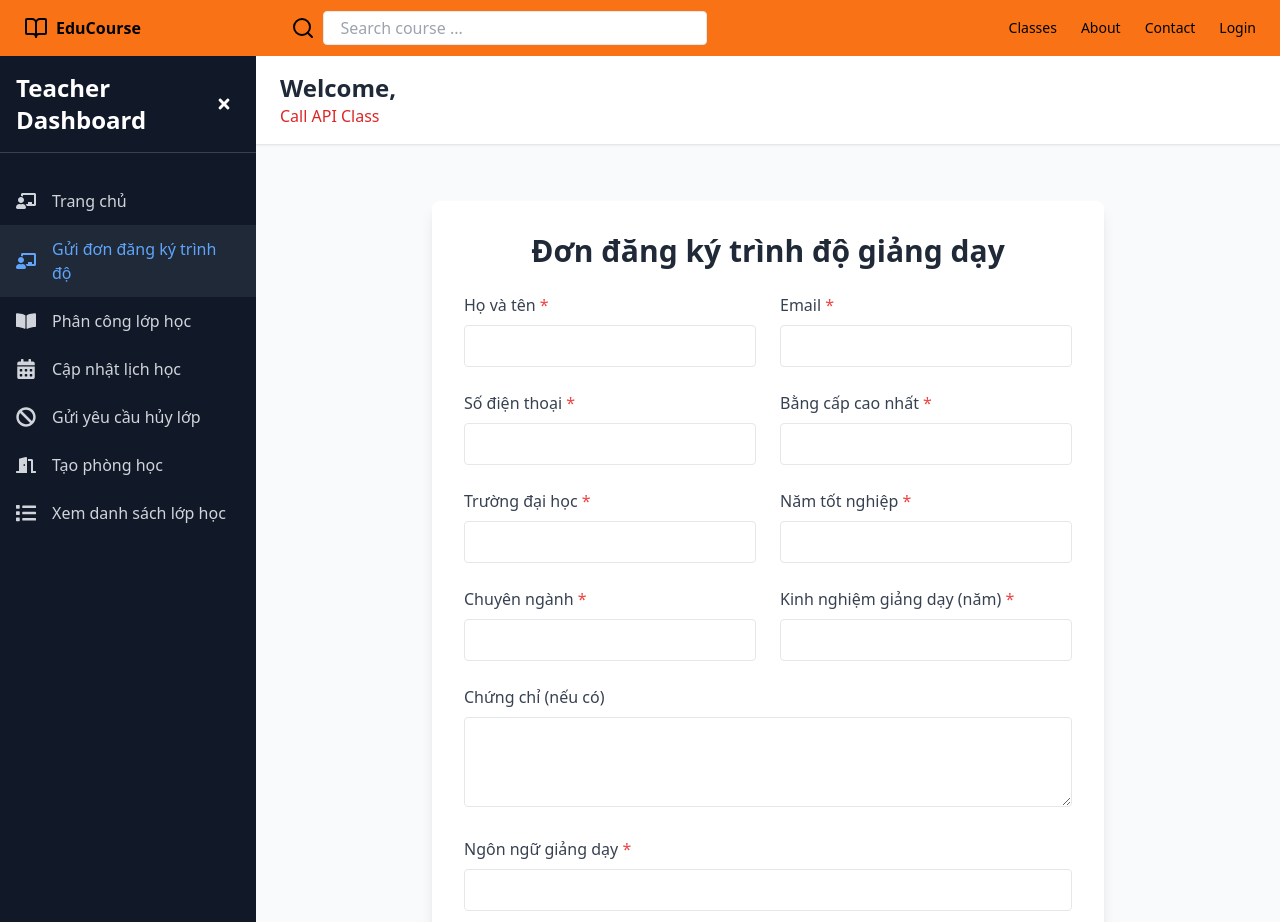
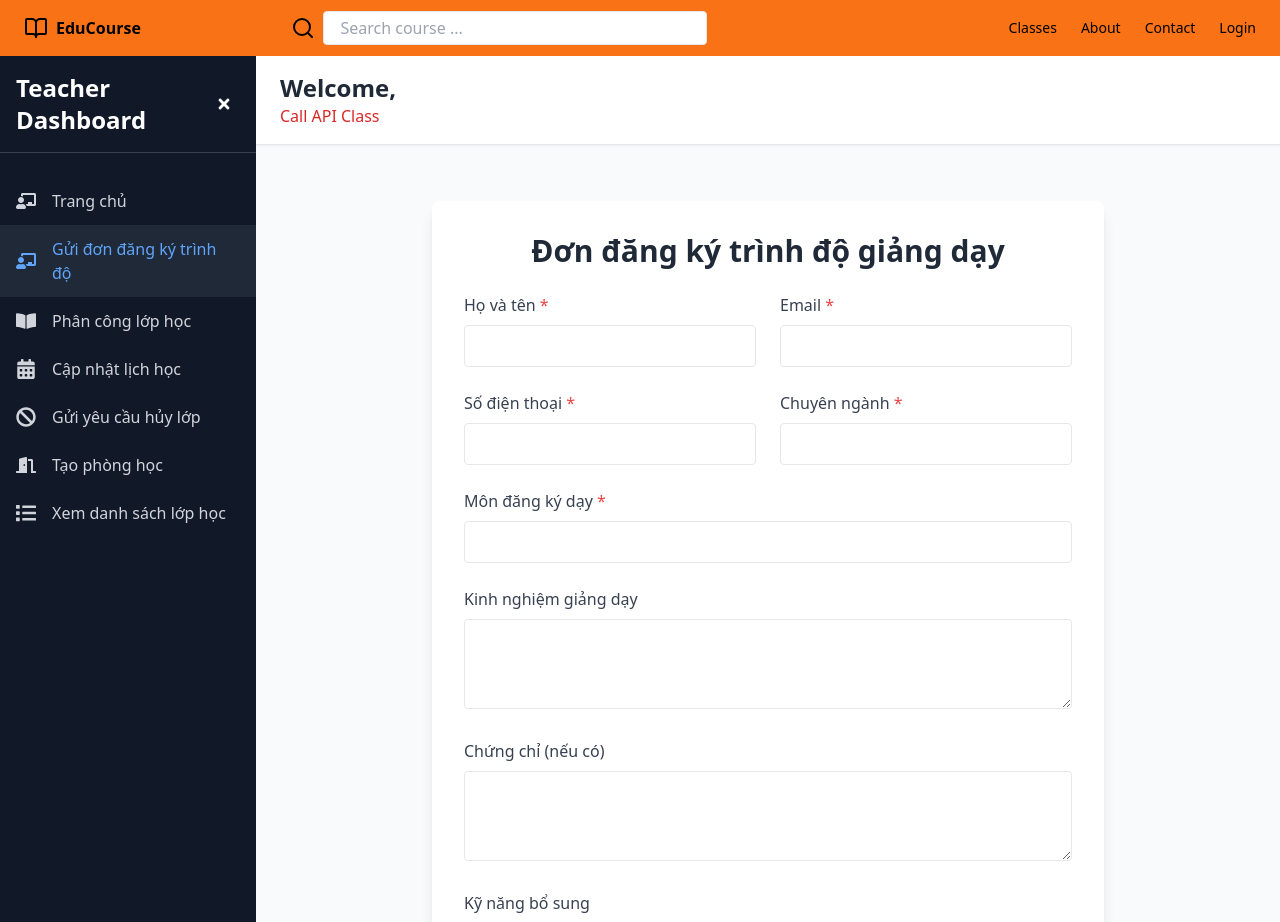
Before and after one commit to baosetsuna123/LSS_FrontEnd, a React (Vite) app: page /teacher/qualification in a window 1280 px wide. Shown: the top 922 px of the page. Built offline with nearby package versions, Linux system fonts and the light colour scheme.

Commit message:
update teacher

```diff
--- a/src/components/Teacher/ClassList.jsx
+++ b/src/components/Teacher/ClassList.jsx
@@ -219,7 +219,8 @@ function ClassList() {
                   </span>
                 </td>
                 <td className="py-3 px-6 text-center">
-                  {cls.startDate} - {cls.endDate}
+                {cls.startDate.split('T')[0]} {'->'} {" "}
+                {cls.endDate.split('T')[0]}
                 </td>
                 <td className="py-3 px-6 text-center">
                   <button
@@ -260,8 +261,8 @@ function ClassList() {
                       ? "Sắp diễn ra"
                       : "Đã kết thúc"}
                   <br />
-                  <strong>Thời gian:</strong> {selectedClass.startDate} -{" "}
-                  {selectedClass.endDate}
+                  <strong>Thời gian:</strong> {selectedClass.startDate.split('T')[0]} {'->'} {" "}
+                  {selectedClass.endDate.split('T')[0]}
                   <br />
                   <strong>Giáo viên:</strong> {selectedClass.teacherName}
                   <br />
--- a/src/components/Teacher/QualificationForm.jsx
+++ b/src/components/Teacher/QualificationForm.jsx
@@ -1,3 +1,4 @@
+import { createApplication } from "@/data/api";
 import { useState } from "react";
 
 function QualificationForm() {
@@ -5,24 +6,32 @@ function QualificationForm() {
     fullName: "",
     email: "",
     phone: "",
-    highestDegree: "",
-    university: "",
-    graduationYear: "",
     specialization: "",
+    course: "",
     teachingExperience: "",
     certifications: "",
-    languages: "",
     additionalSkills: "",
     resumeLink: "",
   });
+
   const [formSubmitted, setFormSubmitted] = useState(false);
 
   const handleChange = (e) => {
     setFormData({ ...formData, [e.target.name]: e.target.value });
   };
 
-  const handleSubmit = (e) => {
+  const handleSubmit = async (e) => {
     e.preventDefault();
+    try {
+      const res = await createApplication({
+        ...formData,
+        title: "123",
+        description: "123",
+      });
+      console.log(res);
+    } catch (error) {
+      console.log(error);
+    }
     console.log("Form submitted:", formData);
     setFormSubmitted(true);
   };
@@ -77,55 +86,7 @@ function QualificationForm() {
             />
           </div>
           <div>
-            <label htmlFor="highestDegree" className="block mb-2 text-gray-700">
-              Bằng cấp cao nhất <span className="text-red-500">*</span>
-            </label>
-            <input
-              type="text"
-              id="highestDegree"
-              name="highestDegree"
-              value={formData.highestDegree}
-              onChange={handleChange}
-              className="w-full border rounded px-4 py-2 text-gray-700 focus:outline-none focus:ring-2 focus:ring-blue-500"
-              required
-            />
-          </div>
-          <div>
-            <label htmlFor="university" className="block mb-2 text-gray-700">
-              Trường đại học <span className="text-red-500">*</span>
-            </label>
-            <input
-              type="text"
-              id="university"
-              name="university"
-              value={formData.university}
-              onChange={handleChange}
-              className="w-full border rounded px-4 py-2 text-gray-700 focus:outline-none focus:ring-2 focus:ring-blue-500"
-              required
-            />
-          </div>
-          <div>
-            <label
-              htmlFor="graduationYear"
-              className="block mb-2 text-gray-700"
-            >
-              Năm tốt nghiệp <span className="text-red-500">*</span>
-            </label>
-            <input
-              type="number"
-              id="graduationYear"
-              name="graduationYear"
-              value={formData.graduationYear}
-              onChange={handleChange}
-              className="w-full border rounded px-4 py-2 text-gray-700 focus:outline-none focus:ring-2 focus:ring-blue-500"
-              required
-            />
-          </div>
-          <div>
-            <label
-              htmlFor="specialization"
-              className="block mb-2 text-gray-700"
-            >
+            <label htmlFor="specialization" className="block mb-2 text-gray-700">
               Chuyên ngành <span className="text-red-500">*</span>
             </label>
             <input
@@ -138,24 +99,34 @@ function QualificationForm() {
               required
             />
           </div>
+        </div>
+
         <div>
-            <label
-              htmlFor="teachingExperience"
-              className="block mb-2 text-gray-700"
-            >
-              Kinh nghiệm giảng dạy (năm){" "}
-              <span className="text-red-500">*</span>
+          <label htmlFor="course" className="block mb-2 text-gray-700">
+            Môn đăng ký dạy <span className="text-red-500">*</span>
           </label>
           <input
-              type="number"
+            type="text"
+            id="course"
+            name="course"
+            value={formData.course}
+            onChange={handleChange}
+            className="w-full border rounded px-4 py-2 text-gray-700 focus:outline-none focus:ring-2 focus:ring-blue-500"
+            required
+          />
+        </div>
+        <div>
+          <label htmlFor="teachingExperience" className="block mb-2 text-gray-700">
+            Kinh nghiệm giảng dạy
+          </label>
+          <textarea
             id="teachingExperience"
             name="teachingExperience"
             value={formData.teachingExperience}
             onChange={handleChange}
             className="w-full border rounded px-4 py-2 text-gray-700 focus:outline-none focus:ring-2 focus:ring-blue-500"
-              required
-            />
-          </div>
+            rows="3"
+          ></textarea>
         </div>
         <div>
           <label htmlFor="certifications" className="block mb-2 text-gray-700">
@@ -171,24 +142,7 @@ function QualificationForm() {
           ></textarea>
         </div>
         <div>
-          <label htmlFor="languages" className="block mb-2 text-gray-700">
-            Ngôn ngữ giảng dạy <span className="text-red-500">*</span>
-          </label>
-          <input
-            type="text"
-            id="languages"
-            name="languages"
-            value={formData.languages}
-            onChange={handleChange}
-            className="w-full border rounded px-4 py-2 text-gray-700 focus:outline-none focus:ring-2 focus:ring-blue-500"
-            required
-          />
-        </div>
-        <div>
-          <label
-            htmlFor="additionalSkills"
-            className="block mb-2 text-gray-700"
-          >
+          <label htmlFor="additionalSkills" className="block mb-2 text-gray-700">
             Kỹ năng bổ sung
           </label>
           <textarea
@@ -220,11 +174,9 @@ function QualificationForm() {
           Gửi đơn
         </button>
       </form>
-
       {formSubmitted && (
         <div className="mt-4 p-4 bg-green-100 text-green-700 rounded">
-          Đơn của bạn đã được gửi thành công! Chúng tôi sẽ xem xét và liên hệ
-          lại với bạn sớm.
+          Đơn của bạn đã được gửi thành công! Chúng tôi sẽ xem xét và liên hệ lại với bạn sớm.
         </div>
       )}
     </div>
--- a/src/components/Teacher/UpdateSchedule.jsx
+++ b/src/components/Teacher/UpdateSchedule.jsx
@@ -1,4 +1,4 @@
-import { fetchClassbyteacher, fetchCoursesService, fetchUpdateClass } from "@/data/api";
+import { fetchClassbyteacher, fetchCoursesService, fetchSlots, fetchUpdateClass } from "@/data/api";
 import { useState, useEffect } from "react";
 import { FaClock } from "react-icons/fa";
 
@@ -11,6 +11,7 @@ function UpdateSchedule() {
   const [startTime, setStartTime] = useState("");
   const [endTime, setEndTime] = useState("");
   const [courses, setCourses] = useState([])
+  const [slots, setSlots] = useState([])
   const result = localStorage.getItem("result")
   let token;
   if (result) {
@@ -95,18 +96,38 @@ function UpdateSchedule() {
     // eslint-disable-next-line react-hooks/exhaustive-deps
   }, [token]);
 
+
+  const fetchSlotList = async () => {
+    try {
+      const res = await fetchSlots(token);
+      setSlots(res);
+    } catch (error) {
+      console.error("Lỗi khi lấy dữ liệu:", error);
+    }
+  };
+
   useEffect(() => {
-    if (classes.length > 0 && courses.length > 0) {
+    fetchSlotList();
+    // eslint-disable-next-line react-hooks/exhaustive-deps
+  }, [token]);
+
+  useEffect(() => {
+    if (classes.length > 0 && courses.length > 0 && slots.length > 0) {
       const newClasses = classes.map((classItem) => {
         const course = courses.find(course => course.courseCode === classItem.courseCode);
+        const slot = slots.find(slot => slot.slotId === classItem.slotId);
         return {
           ...classItem,
-          courseName: course ? course.name : "Khóa học không xác định"
+          courseName: course ? course.name : "Khóa học không xác định",
+          slotStart: slot ? slot.start : "Thời gian không xác định",
+          slotEnd: slot ? slot.end : "Thời gian không xác định"
         };
       });
+
       setClassesUpdated(newClasses);
     }
-  }, [classes, courses])
+  }, [classes, courses, slots]);
+
 
 
   const handleEdit = (classInfo) => {
@@ -116,19 +137,21 @@ function UpdateSchedule() {
 
   const handleSave = async (updatedClass) => {
     try {
-      await fetchUpdateClass({
-        ...updatedClass, token
-      })
-      fetchCourses()
-      fetchClasses()
+
+      // Pass the updated class details to fetchUpdateClass
+      await fetchUpdateClass({ data: { ...updatedClass }, token });
+
+      // Fetch updated data and reset states
+      fetchCourses();
+      fetchClasses();
       setIsPopupOpen(false);
       setEditingClass(null);
       alert("Thông tin lớp học đã được cập nhật thành công!");
     } catch (error) {
-      console.log(error)
+      console.error(error);
     }
+  };
 
-  };
 
   const handleCancel = () => {
     setIsPopupOpen(false);
@@ -151,12 +174,15 @@ function UpdateSchedule() {
 
 
 
+
   useEffect(() => {
     if (editingClass && editingClass.startDate) {
       setStartTime(editingClass.startDate.split('T')[0]);
       setEndTime(editingClass.endDate.split('T')[0]);
     }
   }, [editingClass]);
+
+  console.log(classesUpdated)
 
   const filteredClasses = classesUpdated.filter(
     (cls) =>
@@ -190,7 +216,7 @@ function UpdateSchedule() {
                 <p className="text-gray-600">Môn học: {cls.courseName}</p>
                 <p className="text-gray-600">Số học sinh: {cls.maxStudents}</p>
                 <p className="mt-2">
-                  <span className="font-medium"></span> {formatSchedule(cls.startDate, cls.endDate)}
+                  <span className="font-medium"></span> Thứ 4 - {cls.slotStart} - {cls.slotEnd}
                 </p>
               </div>
               <button
@@ -293,20 +319,6 @@ function UpdateSchedule() {
                   <option>{editingClass.teacherName}</option>
                 </select>
               </div>
-
-              {/* <div className="mb-4">
-                <label className="block mb-2 font-medium text-gray-700">
-                  Ngày học:
-                </label>
-                <input
-                  type="number"
-                  id="startDate"
-                  name="startDate"
-                  value={editingClass.startDate}
-                  onChange={handleInputChange}
-                  className="w-full border rounded-lg px-4 py-2 mb-4 focus:outline-none focus:ring-2 focus:ring-blue-500"
-                />
-              </div> */}
               <div className="mb-4 col-span-2">
                 <label className="block mb-2 font-medium text-gray-700">Thời gian học:</label>
                 <div className="flex items-center space-x-4">
@@ -333,12 +345,14 @@ function UpdateSchedule() {
                   </div>
                 </div>
               </div>
+
+
               <div>
                 <label
                   htmlFor="room"
                   className="block mb-2 font-medium text-gray-700"
                 >
-                  Phòng học:
+                  Link phòng học:
                 </label>
                 <input
                   type="text"
@@ -349,7 +363,7 @@ function UpdateSchedule() {
                   className="w-full border rounded-lg px-4 py-2 mb-4 focus:outline-none focus:ring-2 focus:ring-blue-500"
                 />
               </div>
-              {/* <div className="mb-4">
+              <div className="mb-4">
                 <label className="block mb-2 font-medium text-gray-700">
                   Thời gian học:
                 </label>
@@ -357,21 +371,62 @@ function UpdateSchedule() {
                   <div className="relative flex-1">
                     <FaClock className="absolute left-3 top-1/2 transform -translate-y-1/2 text-gray-400" />
                     <select
-                      value={startTime}
-                      onChange={(e) => handleTimeChange(e, "start")}
+                      id="slotId"
+                      name="slotId"
+                      value={editingClass.slotId}
+                      onChange={handleInputChange}
                       className="w-full pl-10 pr-4 py-2 border rounded-lg focus:outline-none focus:ring-2 focus:ring-blue-500"
                     >
-                      <option value="">Chọn tiết bắt đầu</option>
-                      <option value="08:00">Tiết 1 (08:00 - 09:30)</option>
-                      <option value="09:30">Tiết 2 (09:30 - 11:00)</option>
-                      <option value="11:00">Tiết 3 (11:00 - 12:30)</option>
-                      <option value="14:00">Tiết 4 (14:00 - 15:30)</option>
-                      <option value="15:30">Tiết 5 (15:30 - 17:00)</option>
-                      <option value="17:00">Tiết 6 (17:00 - 18:30)</option>
+                      {slots.map((slot) => (
+                        <option key={slot.slotId} value={slot.slotId}>
+                          Tiết {slot.slotId} ({slot.start} - {slot.end})
+                        </option>
+                      ))}
                     </select>
                   </div>
                 </div>
-              </div> */}
+              </div>
+              <div className="mb-4">
+                <label className="block mb-2 font-medium text-gray-700">
+                  Mô tả:
+                </label>
+                <div className="flex items-center space-x-4">
+                  <textarea
+                    type="text"
+                    id="description"
+                    name="description"
+                    disabled
+                    className="min-w-[620px] p-3 border rounded-lg outline-none min-h-[120px]"
+                    value={editingClass.description}
+                    onChange={handleInputChange}
+                  />
+                </div>
+              </div>
+              {/* <div>
+                <label
+                  htmlFor="image"
+                  className="block mb-2 font-medium text-gray-700"
+                >
+                  Hình ảnh:
+                </label>
+                <input
+                  type="file"
+                  id="image"
+                  name="image"
+                  accept="image/*"
+                  onChange={handleImageChange}
+                  className="w-full px-4 py-2 mb-4 focus:outline-none focus:ring-2 focus:ring-blue-500"
+                />
+              </div>
+              {imagePreview && (
+                <div className="mb-4">
+                  <img
+                    src={imagePreview}
+                    alt="Selected Preview"
+                    className="w-full h-auto max-h-48 object-cover rounded-lg"
+                  />
+                </div>
+              )} */}
             </div>
             <div className="flex justify-end space-x-2 mt-4">
               <button
--- a/src/data/api.js
+++ b/src/data/api.js
@@ -449,24 +449,50 @@ export const fetchCoursesService = async (token) => {
 };
 
 //update class
-export const fetchUpdateClass = async ({
-  token,
-  classId,
-  name,
-  location,
-  maxStudents,
-}) => {
-  return await api.put(`/classes/${classId}`, {
-    name,
-    location,
-    maxStudents,
-  }, {
+export const fetchUpdateClass = async ({ token, data }) => {
+  const formData = new FormData();
+
+  // Create an object for classDTO
+  const classDTO = {
+    classId: data.classId,
+    name: data.name,
+    code: data.code,
+    description: data.description,
+    status: data.status,
+    location: data.location,
+    maxStudents: data.maxStudents,
+    price: data.price,
+    createDate: data.createDate,
+    teacherName: data.teacherName,
+    startDate: data.startDate,
+    endDate: data.endDate,
+    courseCode: data.courseCode,
+    fullName: data.fullName,
+    students: data.students,
+    slotId: data.slotId,
+  };
+
+  // Append classDTO as a JSON string
+  formData.append('classDTO', JSON.stringify(classDTO));
+
+  // If an image is provided, append it to the formData
+  if (data.imageUrl) {
+    formData.append('imageUrl', data.imageUrl);
+  }
+
+  // Make the API call
+  const response = await api.put(`/classes/${data.classId}`, formData, {
     headers: {
+      'Content-Type': 'multipart/form-data',
       Authorization: `Bearer ${token}`,
     },
   });
+
+  return response.data;
 };
 
+
+//
 export const createApplication = async ({
   title,
   description,
@@ -481,3 +507,19 @@ export const createApplication = async ({
     withCredentials: true,
   });
 };
+
+
+// get all slots
+export const fetchSlots = async (token) => {
+  try {
+    const response = await api.get(`/slots`, {
+      headers: {
+        Authorization: `Bearer ${token}`,
+      },
+    });
+    return response.data;
+  } catch (error) {
+    console.error("Error fetch balance:", error);
+    throw error;
+  }
+};
```
Lines whose indentation alone changed are shown as unchanged.
